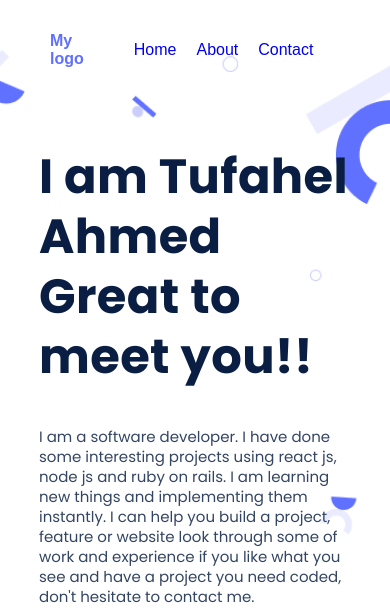
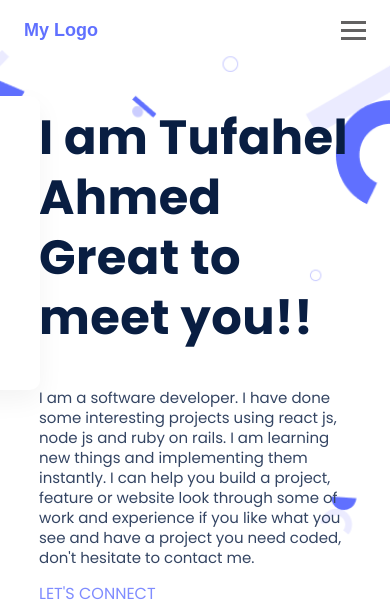
Before and after one commit to Tufahel/portfolio-desktop-version, a plain HTML site: page index.html in a window 390 px wide. Shown: the top 611 px of the page. Drawn offline with Linux system fonts and the light colour scheme; a web font is replaced by a local one.

Commit message:
Navbar hamburger solved

```diff
--- a/index.html
+++ b/index.html
@@ -21,16 +21,27 @@
   </head>
   <body>
     <section class="front-page-body">
-        <header class="header-class">
-            <a class="header-logo" href="#">My logo</a>
-            <nav>
-                <ul class="nav-links">
-                    <li><a href="#">Home</a></li>
-                    <li><a href="#">About</a></li>
-                    <li><a href="#">Contact</a></li>
-                </ul>
-            </nav>
-          </header>
+      <header class="header">
+        <nav class="navbar">
+            <a href="#" class="nav-logo">My Logo</a>
+            <ul class="nav-menu">
+                <li class="nav-item">
+                    <a href="#" class="nav-link">Home</a>
+                </li>
+                <li class="nav-item">
+                    <a href="#" class="nav-link">About</a>
+                </li>
+                <li class="nav-item">
+                    <a href="#" class="nav-link">Contact</a>
+                </li>
+            </ul>
+            <div class="hamburger">
+                <span class="bar"></span>
+                <span class="bar"></span>
+                <span class="bar"></span>
+            </div>
+        </nav>
+</header>
       <div>
         <div class="intro">
             <h1>
--- a/styles.css
+++ b/styles.css
@@ -33,27 +33,51 @@ a {
   margin: 0 auto;
 }
 
-nav ul {
-  display: flex;
-  width: 230px;
-}
-
-nav ul li {
-  margin: 10px;
-  color: #6070ff;
-}
-
-.header-class {
+.navbar {
   display: flex;
   justify-content: space-between;
   align-items: center;
-  padding: 15px 50px;
+  padding: 1rem 1.5rem;
 }
 
-.header-logo {
+.hamburger {
+  display: none;
+}
+
+.bar {
+  display: block;
+  width: 25px;
+  height: 3px;
+  margin: 5px auto;
+  -webkit-transition: all 0.3s ease-in-out;
+  transition: all 0.3s ease-in-out;
+  background-color: rgb(99, 98, 98);
+}
+
+.nav-menu {
+  display: flex;
+  justify-content: space-between;
+  align-items: center;
+}
+
+.nav-item {
+  margin-left: 5rem;
+}
+
+.nav-link {
+  font-size: 15px;
+  font-weight: 400;
+  color: #344563;
+}
+
+.nav-link:hover {
+  color: #482ff7;
+}
+
+.nav-logo {
+  font-size: 18px;
+  font-weight: 700;
   color: #6070ff;
-  text-decoration: none;
-  font-weight: bold;
 }
 
 .intro {
@@ -468,3 +492,31 @@ nav ul li {
     margin: 22px auto;
   }
 }
+
+@media only screen and (max-width: 768px) {
+  .nav-menu {
+    position: fixed;
+    left: -100%;
+    top: 5rem;
+    flex-direction: column;
+    background-color: #fff;
+    width: 100%;
+    border-radius: 10px;
+    text-align: center;
+    transition: 0.3s;
+    box-shadow: 0 10px 27px rgba(0, 0, 0, 0.05);
+  }
+
+  .nav-menu.active {
+    left: 0;
+  }
+
+  .nav-item {
+    margin: 2.5rem 0;
+  }
+
+  .hamburger {
+    display: block;
+    cursor: pointer;
+  }
+}
```
